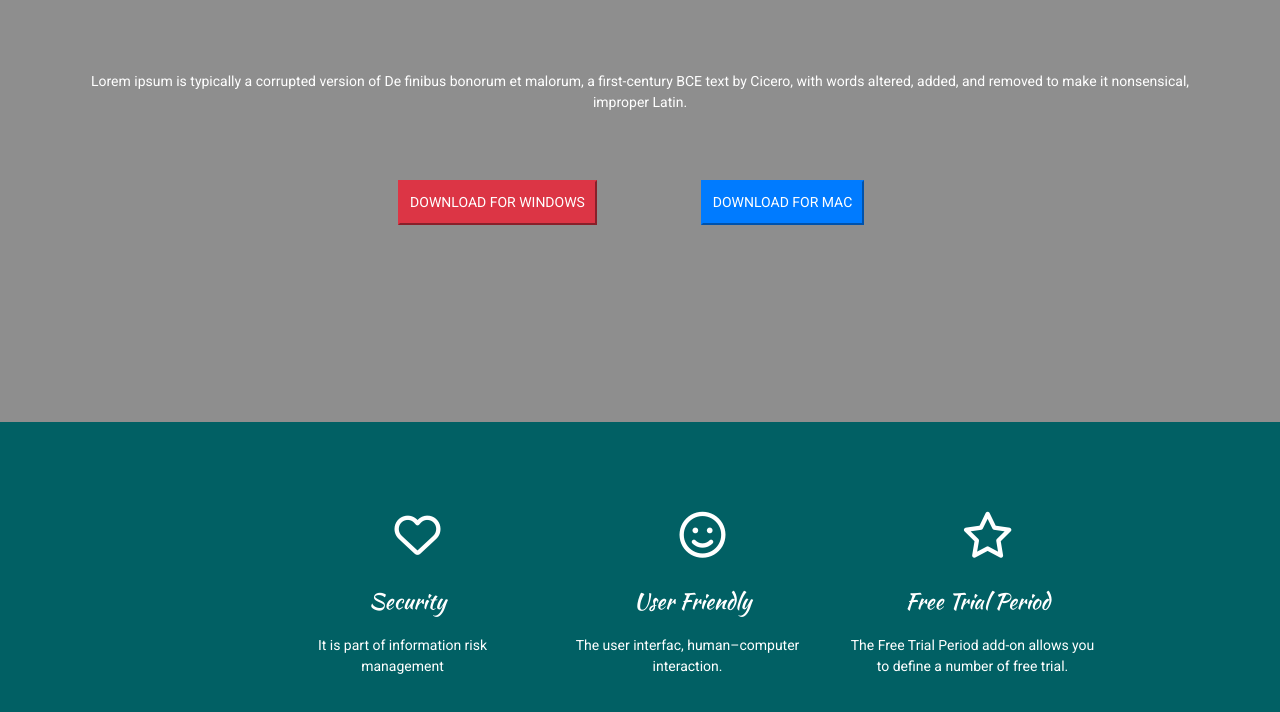
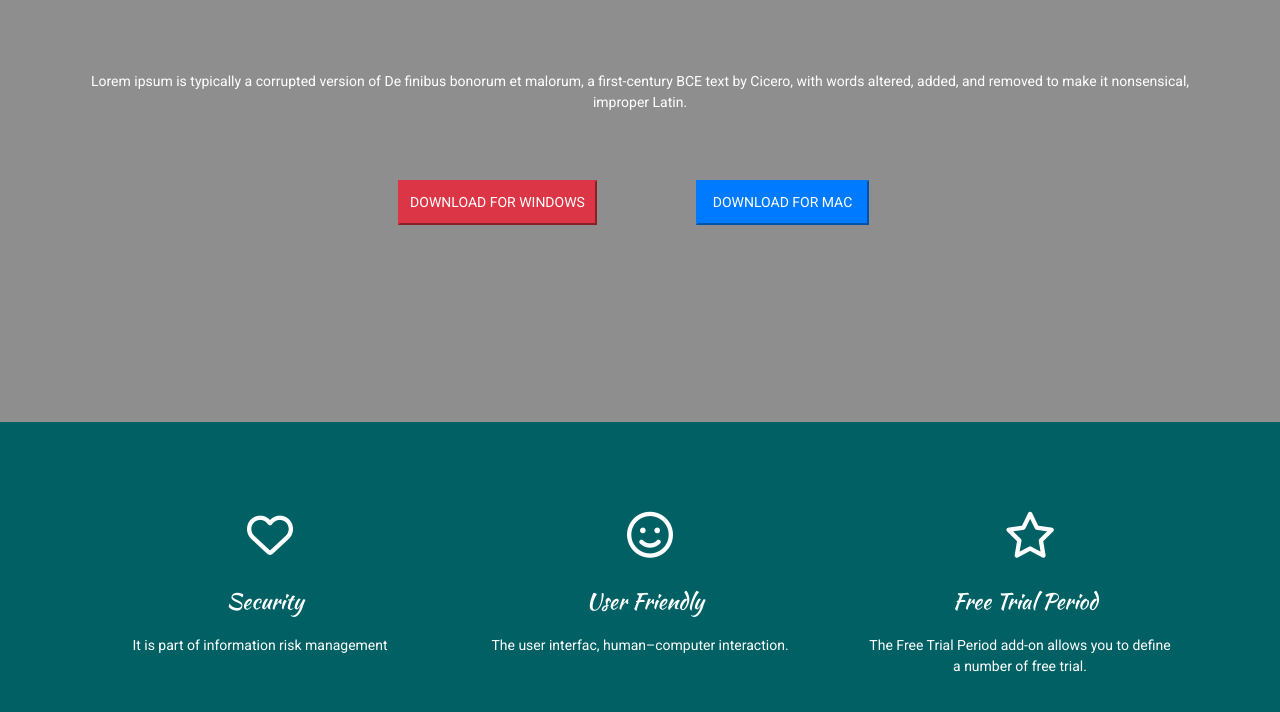
Before and after one commit to Rashmi000/Assg2, a plain HTML site: page index.html in a window 1280 px wide. Shown: the part 662-1374 px from the top of the page. Drawn offline with nearby package versions, Linux system fonts and the light colour scheme.

Commit message:
modified

```diff
--- a/index.html
+++ b/index.html
@@ -113,23 +113,21 @@
     <div class="bg-image3">
         <div class="container">
             <div class ="row">
-                <div class="col-sm-2"></div>
-                <div class="col-sm-3 text-center">
-                    <i class="fa fa-heart-o"  aria-hidden="true" style="font-size:46px; margin-top:40px;margin-left: 30px;margin-bottom:20px; color:white"></i>
+                <div class="col-sm-4 text-center">
+                    <i class="fa fa-heart-o"  aria-hidden="true" style="font-size:46px; margin-top:40px;margin-left: 20px;margin-bottom:20px; color:white"></i>
                     <h2>Security</h2>
                     <p id="p3">It is part of information risk management</p>
                 </div>
-                <div class="col-sm-3 text-center">
-                    <i class="fa fa-smile-o" style="font-size:46px; margin-top: 40px;margin-left: 30px; margin-bottom:20px;color:white"></i>
+                <div class="col-sm-4 text-center">
+                    <i class="fa fa-smile-o" style="font-size:46px; margin-top: 40px;margin-left: 20px; margin-bottom:20px;color:white"></i>
                     <h2>User Friendly</h2>
                     <p id="p4">The user interfac, human–computer interaction.</p>
                 </div>
-                <div class="col-sm-3 text-center">
-                    <i class="fa fa-star-o"  aria-hidden="true" style="font-size:46px ;margin-top: 40px;margin-left: 30px; margin-bottom:20px;color:white"></i>
+                <div class="col-sm-4 text-center">
+                    <i class="fa fa-star-o"  aria-hidden="true" style="font-size:46px ;margin-top: 40px;margin-left: 20px; margin-bottom:20px;color:white"></i>
                     <h2>Free Trial Period</h2>
                     <p id="p5">The Free Trial Period add-on allows you to define a number of free trial.</p>
                 </div>
-                <div class="col-sm-1"></div>
             </div>
         </div>
     </div>
--- a/style.css
+++ b/style.css
@@ -33,8 +33,6 @@ h2{
   margin-left: 10px;
   margin-top: 10px;
   margin-bottom: 20px;
-
-
 }
 .card{
   width:80%;
@@ -64,8 +62,8 @@ h2{
 .btn2{
   margin-top: 10%;
   font-size: 14px;
-  padding-left: 10px;
-  padding-right: 10px;
+  padding-left: 15px;
+  padding-right: 15px;
   padding-top: 10px;
   padding-bottom: 10px;
   font-family: 'Roboto',sans-serif;
@@ -90,8 +88,8 @@ h2{
   margin-top: 20%;
   margin-bottom: 50%;
   font-size: 14px;
-  padding-left: 10px;
-  padding-right: 10px;
+  padding-left: 15px;
+  padding-right: 15px;
   padding-top: 10px;
   padding-bottom: 10px;
   font-family: 'Roboto',sans-serif;
@@ -101,20 +99,12 @@ h2{
   padding-top: 50px;
   padding-bottom: 70px;
 }
-#p3{
+#p3,#p4,#p5{
   color: white;
   font-family: 'Roboto',sans-serif;
   font-size: 14px;
-}
-#p4{
-  color: white;
-  font-family: 'Roboto',sans-serif;
-  font-size: 14px;
-}
-#p5{
-  color: white;
-  font-family: 'Roboto',sans-serif;
-  font-size: 14px;
+  padding-left: 20px;
+  padding-right: 20px;
 }
 .nav-bg{
   background-color: #016064;
```
